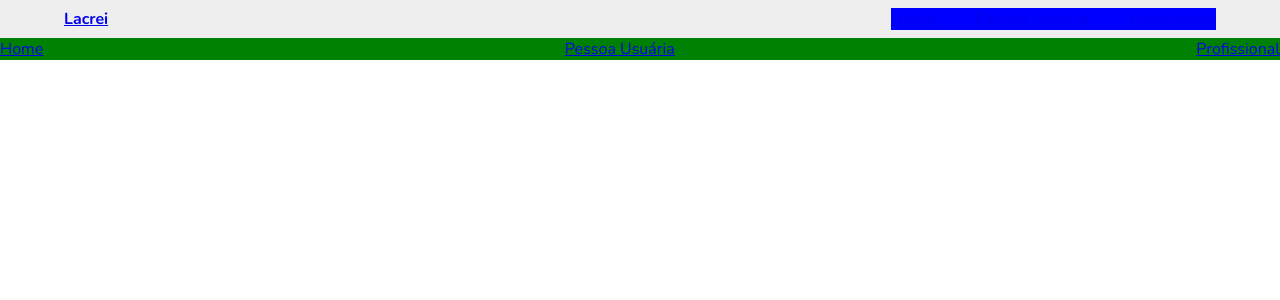
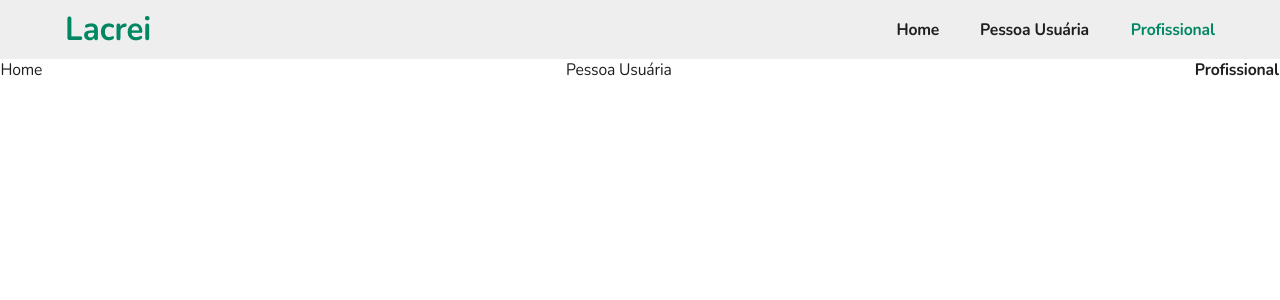
Before and after one commit to gwebsurfer/desafio-lacrei-frontend, a React (Vite) app: page /profissional in a window 1280 px wide. Shown: the top 300 px of the page. Built offline with nearby package versions, Linux system fonts and the light colour scheme.

Commit message:
:art: style: update header styling

```diff
--- a/src/components/Header/Header.jsx
+++ b/src/components/Header/Header.jsx
@@ -1,11 +1,10 @@
-import { Link } from 'react-router-dom';
 import NavBar from '../NavBar/NavBar';
-import { HeaderContainer } from './HeaderStyles';
+import { HeaderContainer, StyledLink } from './HeaderStyles';
 
 function Header() {
   return (
     <HeaderContainer>
-      <Link to='/'>Lacrei</Link>
+      <StyledLink to='/'>Lacrei</StyledLink>
       <NavBar variant='header' />
     </HeaderContainer>
   );
--- a/src/components/Header/HeaderStyles.js
+++ b/src/components/Header/HeaderStyles.js
@@ -1,3 +1,4 @@
+import { Link } from 'react-router-dom';
 import styled from 'styled-components';
 
 export const HeaderContainer = styled.header`
@@ -6,5 +7,20 @@ export const HeaderContainer = styled.header`
   align-items: center;
   justify-content: space-between;
   font-weight: bold;
-  background-color: rgb(238, 238, 238);
+  background-color: rgb(238 238 238 / 1);
 `;
+
+export const StyledLink = styled(Link)`
+  font-size: 2rem;
+  font-weight: 700;
+  text-decoration: none;
+  transition: all 0.2s ease 0s;
+  color: rgb(1 135 98 / 1);
+  transform: scaleX(0.975) scaleY(1.04);
+  font-style: normal;
+  line-height: normal;
+
+  &:hover {
+    opacity: 0.7;
+  }
+`;
--- a/src/components/NavBar/NavBar.jsx
+++ b/src/components/NavBar/NavBar.jsx
@@ -1,13 +1,29 @@
-import { Link } from 'react-router-dom';
+import { useLocation } from 'react-router-dom';
 import PropTypes from 'prop-types';
-import { NavBarContainer } from './NavBarStyles';
+import { NavBarContainer, StyledLink } from './NavBarStyles';
 
 function NavBar({ variant }) {
+  const location = useLocation();
+
   return (
-    <NavBarContainer variant={variant}>
-      <Link to='/'>Home</Link>
-      <Link to='/pessoa-usuaria'>Pessoa Usuária</Link>
-      <Link to='/profissional'>Profissional</Link>
+    <NavBarContainer>
+      <StyledLink active={location.pathname === '/'} variant={variant} to='/'>
+        Home
+      </StyledLink>
+      <StyledLink
+        active={location.pathname === '/pessoa-usuaria'}
+        variant={variant}
+        to='/pessoa-usuaria'
+      >
+        Pessoa Usuária
+      </StyledLink>
+      <StyledLink
+        active={location.pathname === '/profissional'}
+        variant={variant}
+        to='/profissional'
+      >
+        Profissional
+      </StyledLink>
     </NavBarContainer>
   );
 }
--- a/src/components/NavBar/NavBarStyles.js
+++ b/src/components/NavBar/NavBarStyles.js
@@ -1,9 +1,29 @@
+import { Link } from 'react-router-dom';
 import styled from 'styled-components';
 
 export const NavBarContainer = styled.nav`
   display: flex;
   gap: 2.5rem;
   justify-content: space-between;
-  background-color: ${(props) =>
-    props.variant === 'header' ? 'blue' : 'green'};
 `;
+
+export const StyledLink = styled(Link)`
+  font-size: 1rem;
+  font-weight: ${(props) =>
+    props.active || props.variant === 'header' ? '700' : '400'};
+  text-decoration: none;
+  letter-spacing: -0.16px;
+  transition: all 0.2s ease 0s;
+  color: ${(props) =>
+    props.active && props.variant === 'header'
+      ? 'rgb(1, 135, 98)'
+      : 'rgb(31, 31, 31)'};
+  transform: scaleX(0.98) scaleY(1.04);
+  align-items: center;
+  flex-shrink: 0;
+  -webkit-box-pack: justify;
+
+  &:hover {
+    opacity: 0.7;
+  }
+`;
--- a/src/styles/GlobalStyles.js
+++ b/src/styles/GlobalStyles.js
@@ -15,8 +15,6 @@ const GlobalStyles = createGlobalStyle`
     font: 400 1rem 'Nunito', sans-serif;
     background-color: rgb(255, 255, 255);
     -webkit-font-smoothing: antialiased;
-    -moz-osx-font-smoothing: grayscale;
-    -webkit-text-size-adjust: 100%;
   }
 
   h1 {
```
